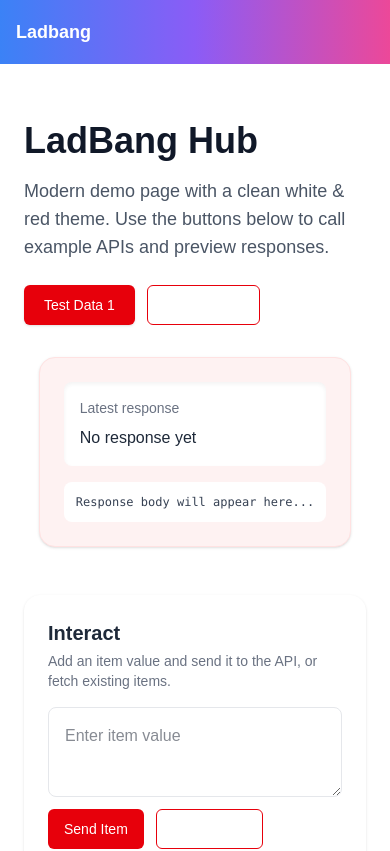
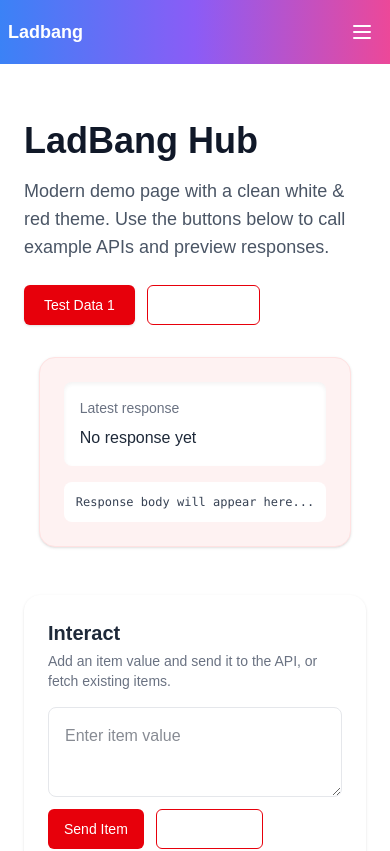
Before and after one commit to Sekiuu/ladbang-hub, a Next.js app in the folder client/: page / in a window 390 px wide. Shown: the top 851 px of the page. Built offline with nearby package versions, Linux system fonts and the light colour scheme; no server answers.

Commit message:
Update Navbar

```diff
--- a/client/app/compoents/ui/Navbar.tsx
+++ b/client/app/compoents/ui/Navbar.tsx
@@ -14,21 +14,36 @@ export default function Navbar(): React.ReactElement {
         color: "#ffffff",
       }}
     >
-      <div className="max-w-7xl mx-auto px-4 sm:px-6 lg:px-8">
-        <div className="flex h-16 items-center justify-between">
-          <div className="flex items-center">
+      <div className="w-full">
+        <div className="w-full flex h-16 items-center px-2 sm:px-4 lg:px-6">
+          <div className="flex-1 flex items-center">
             <Link href="/" className="text-lg font-semibold" style={{ color: "#fff" }}>
               Ladbang
             </Link>
           </div>
 
-          <div className="flex items-center gap-3">
+          <div className="flex-1 flex items-center justify-end">
             <div className="hidden md:block">
-              <Link href="/login"className="text-lg font-semibold" style={{ color: "#fff" }}>
+              <Link href="/login" className="text-lg font-semibold" style={{ color: "#fff" }}>
                 Login
               </Link>
             </div>
 
+            <div className="md:hidden">
+              <button
+                onClick={() => setOpen((v) => !v)}
+                aria-label="Toggle menu"
+                className="inline-flex items-center justify-center p-2 rounded-md text-white hover:bg-white/10 focus:outline-none focus:ring-2 focus:ring-offset-2"
+              >
+                <svg className="h-6 w-6" fill="none" viewBox="0 0 24 24" stroke="currentColor">
+                  {open ? (
+                    <path strokeLinecap="round" strokeLinejoin="round" strokeWidth={2} d="M6 18L18 6M6 6l12 12" />
+                  ) : (
+                    <path strokeLinecap="round" strokeLinejoin="round" strokeWidth={2} d="M4 6h16M4 12h16M4 18h16" />
+                  )}
+                </svg>
+              </button>
+            </div>
           </div>
         </div>
       </div>
```
